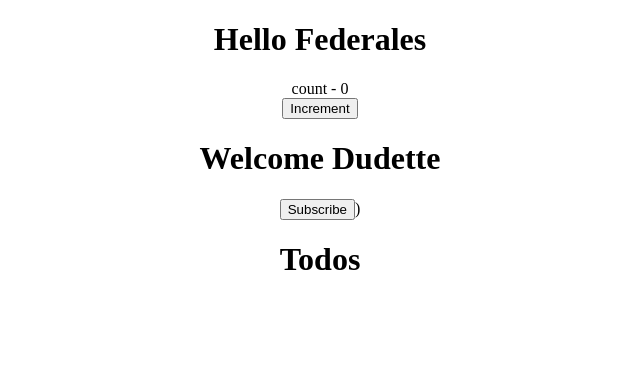
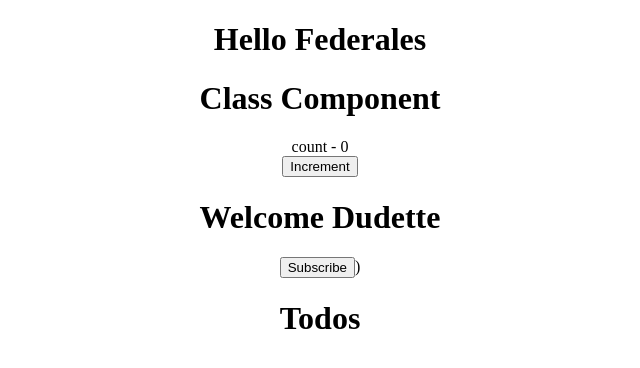
Before and after one commit to rob4abcba/ReactJS-Project, a React (Create React App) app: page / in a window 1280 px wide. Shown: the top 368 px of the page, without its empty margins (320-960 px from the left). Built offline with nearby package versions, Linux system fonts and the light colour scheme.

Commit message:
Add Class Component Welcome

```diff
--- a/src/App.js
+++ b/src/App.js
@@ -4,6 +4,7 @@
 import Message from './components/Message';
 import Counter from './components/Counter';
 import MyGreet from './components/Greet';
+import Welcome from './components/Welcome';
 
 class App extends React.Component {
   constructor(props) {
@@ -32,6 +33,7 @@
   return (
     <div className="App">
       <MyGreet />
+      <Welcome />
       <Counter />
       <Message />
       <Todos />
--- /dev/null
+++ b/src/components/Welcome.js
@@ -0,0 +1,9 @@
+import React, { Component } from 'react'
+
+class Welcome extends Component {
+    render() {
+        return <h1>Class Component</h1>
+    }
+}
+
+export default Welcome
```
